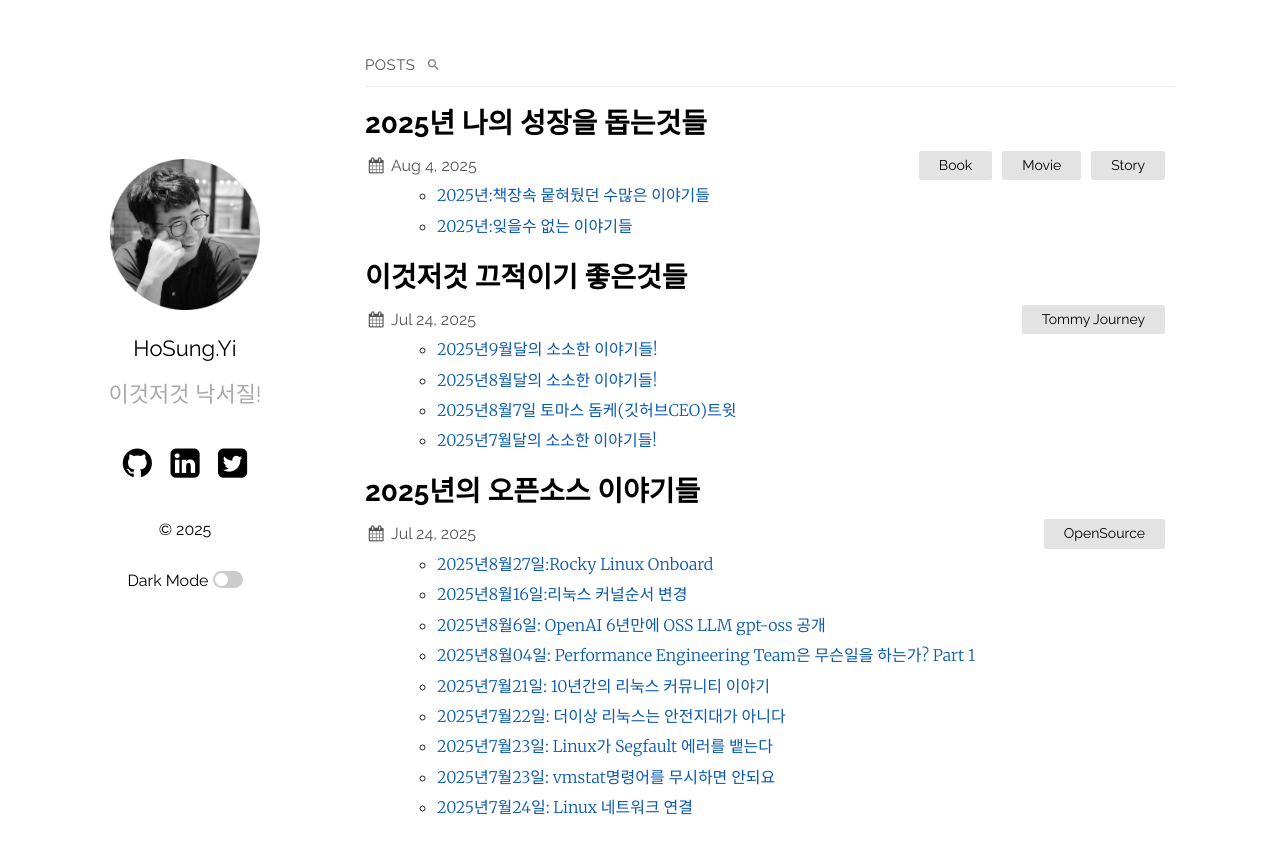
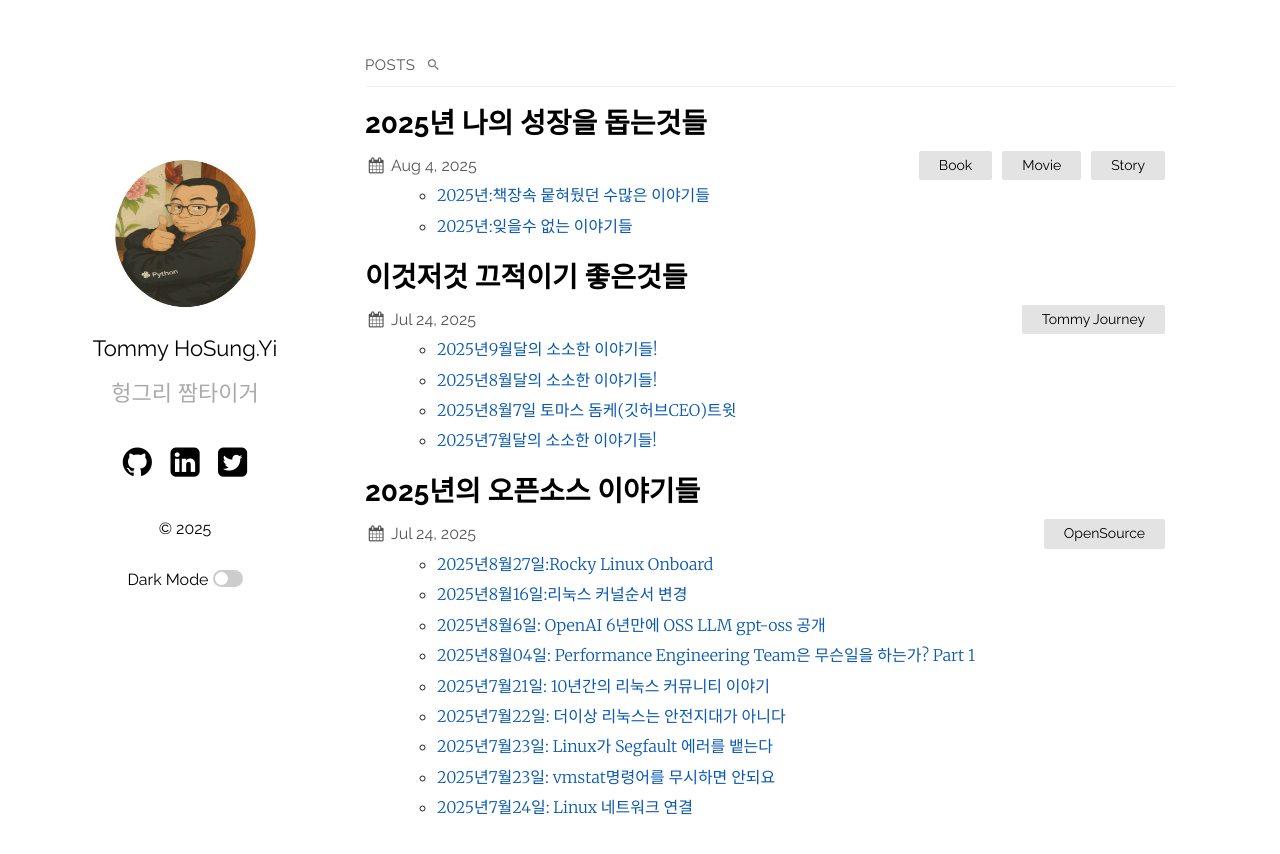
Before and after one commit to hslee77/hslee77.github.io, a Jekyll site: the page built from index.md, in a window 1280 px wide. Shown: the top 854 px of the page. Built offline with Jekyll 4.4.1, drawn with Linux system fonts in a browser that asks for light colours.

Commit message:
2025Setp Updatfe v1.5

```diff
--- a/_config.yml
+++ b/_config.yml
@@ -12,13 +12,13 @@ show_excerpts: true # set to true to show excerpts on the homepage
 sass:
   sass_dir: _sass
 plainwhite:
-  name: HoSung.Yi
-  tagline: 이것저것 낙서질!
+  name: Tommy HoSung.Yi
+  tagline: 헝그리 짬타이거
   date_format: "%b %-d, %Y"
   sitemap: true # set to true to generate sitemap.xml content
   search: true # set to true to enable searchbar
   dark_mode: true # set to true to add dark mode toggle
-  portfolio_image: "assets/Portfolio.jpg" # the path from the base directory of the site to the image to display (no / at the start)
+  portfolio_image: "assets/Portfolio2.jpg" # the path from the base directory of the site to the image to display (no / at the start)
   html_lang: "en" # set the lang attribute of the <html> tag for the pages. See here for a list of codes: https://www.w3schools.com/tags/ref_country_codes.asp
   condensed_mobile:
     #- home
```
Also changed, not shown: assets/Portfolio2.jpg.
